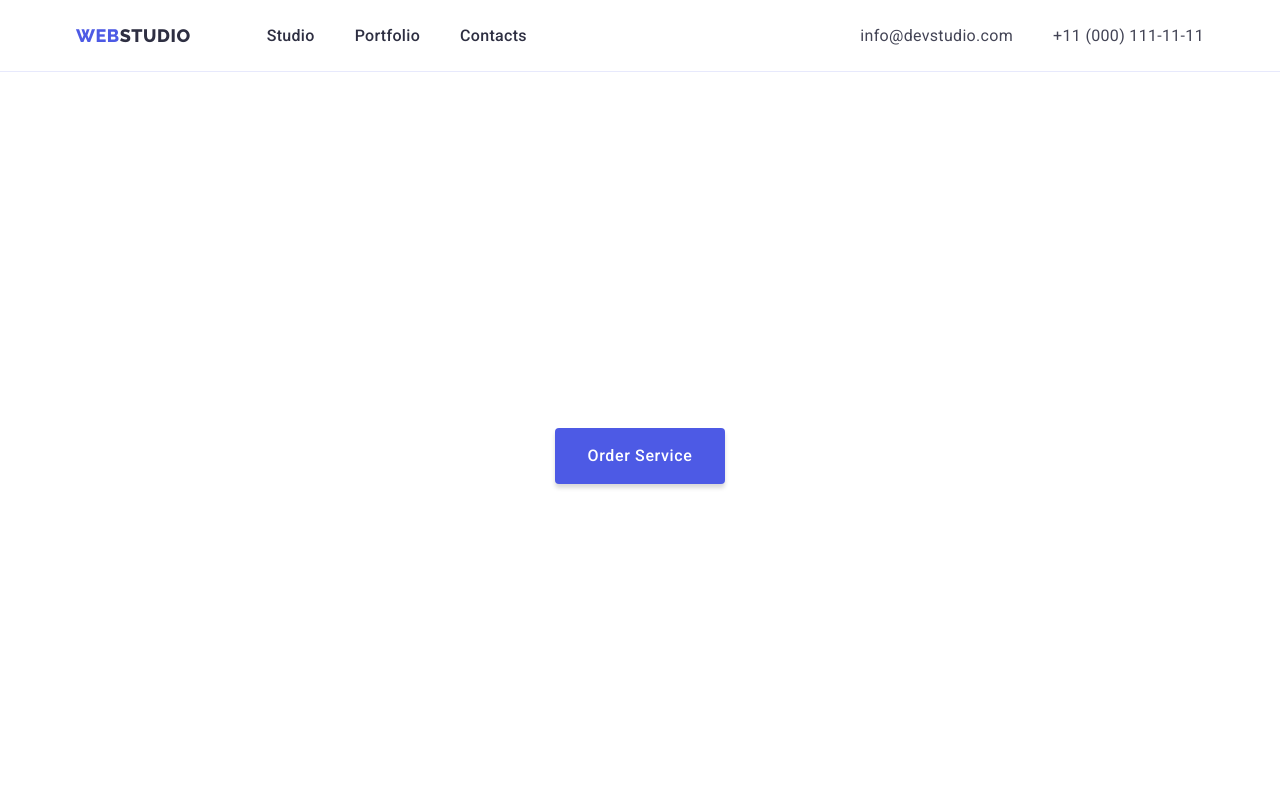
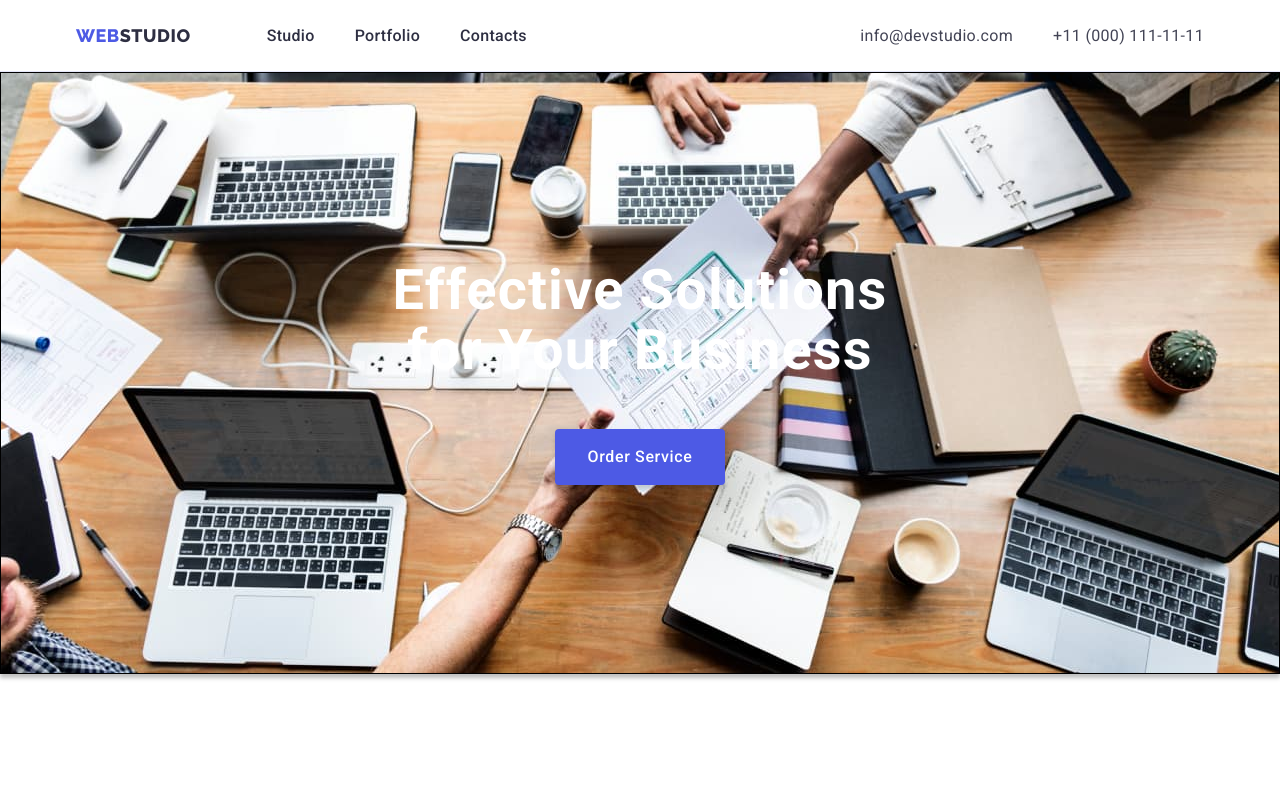
Before and after one commit to AlinaKalen/goit-markup-hw-04, a plain HTML site: page index.html in a window 1280 px wide. Shown: the top 788 px of the page. Drawn offline with nearby package versions, Linux system fonts and the light colour scheme.

Commit message:
update styles.css

```diff
--- a/css/styles.css
+++ b/css/styles.css
@@ -179,11 +179,20 @@ h1, h2, h3, p, li, ul {
 }
 
 .hero-image{
-    left: 0px;
-    top: 72px;
     padding: 188px 0 188px;
     margin-right: 0;
-    background-image: url();
+    background-image: url("../images/people-office.jpg");
+    background-repeat: no-repeat;
+    background-position: center center;
+    background-size: cover;
+
+    background-image: linear-gradient(to bottom, rgba(46, 47, 66, 0.70)), url("../images/Dark-bg.jpg");
+    background-position: center;
+    background-size: cover;
+
+    box-shadow: 0px 4px 4px 0px rgba(0, 0, 0, 0.25);
+    border: 1px solid #000;
+
 
 
 
```
Also changed, not shown: images/icons.svg/symbol-defs.svg (added), index.html (line endings or trailing spaces).
